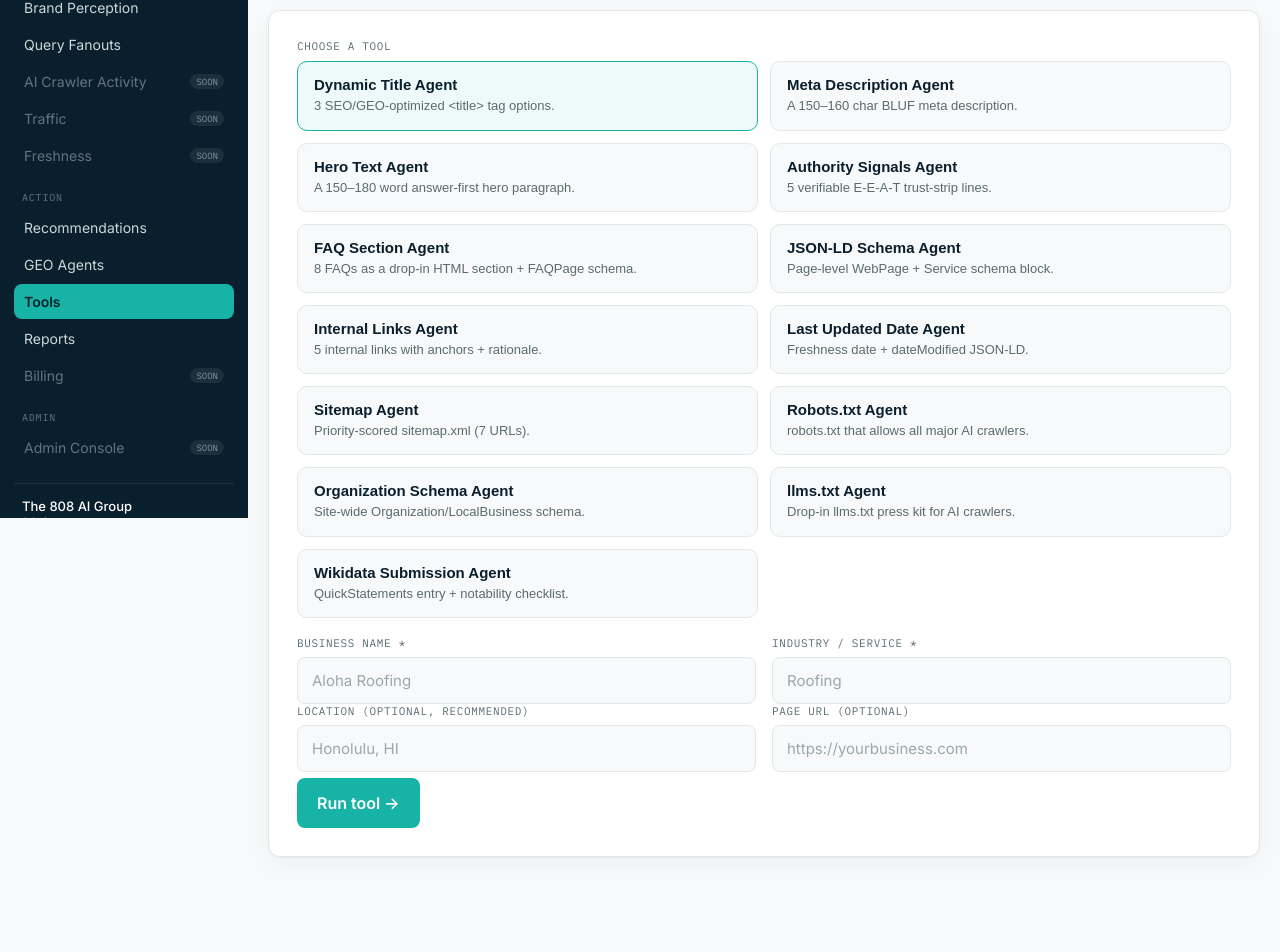
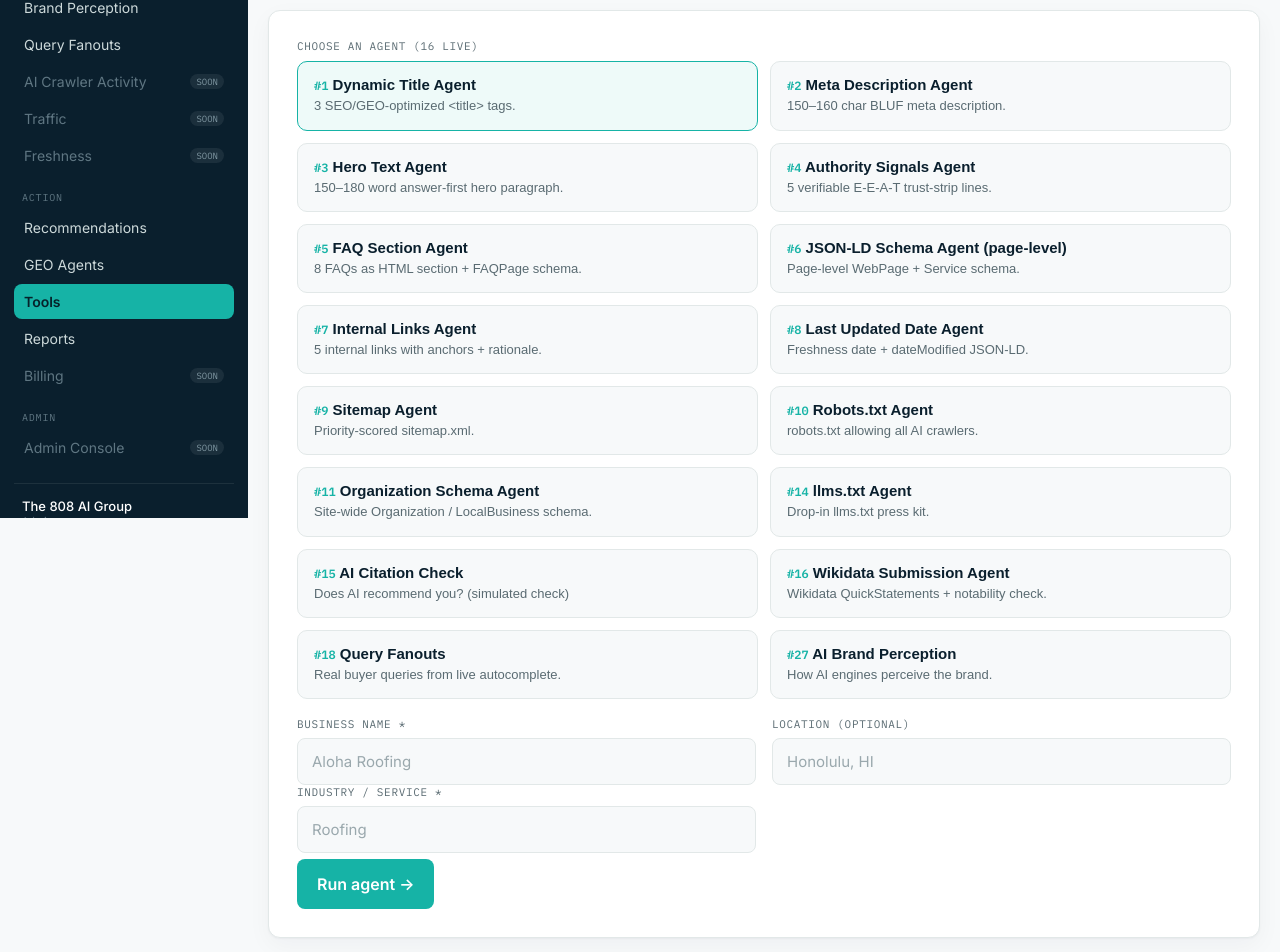
Before and after one commit to the808aigroup-debug/GEO-Tracker-Pro-Ai, a Next.js app in the folder geotrackerpro-app/: page /tools in a window 1280 px wide. Shown: the part 282-1234 px from the top of the page. Built offline with nearby package versions, Linux system fonts and the light colour scheme; a web font is replaced by a local one.

Commit message:
Add files via upload

```diff
--- a/geotrackerpro-app/app/globals.css
+++ b/geotrackerpro-app/app/globals.css
@@ -246,6 +246,7 @@ button.cta:disabled { opacity: 0.55; cursor: not-allowed; }
 .tool-card:hover { border-color: var(--seaglass); }
 .tool-card.active { border-color: var(--seaglass); background: rgba(22, 179, 166, 0.07); }
 .tool-name { font-weight: 600; color: var(--pacific); font-size: 15px; }
+.tool-num { font-family: var(--font-mono); font-size: 12px; color: var(--seaglass); font-weight: 600; }
 .tool-blurb { color: var(--muted); font-size: 13px; line-height: 1.4; }
 
 .out-row {
--- a/geotrackerpro-app/app/tools/page.js
+++ b/geotrackerpro-app/app/tools/page.js
@@ -1,148 +1,131 @@
 "use client";
 
 import { useState } from "react";
+import { liveTools } from "../../lib/agents.js";
 
-const TOOLS = [
-  { id: 1, name: "Dynamic Title Agent", blurb: "3 SEO/GEO-optimized <title> tag options.", needs: ["businessName", "industry"] },
-  { id: 2, name: "Meta Description Agent", blurb: "A 150–160 char BLUF meta description.", needs: ["businessName", "industry"] },
-  { id: 3, name: "Hero Text Agent", blurb: "A 150–180 word answer-first hero paragraph.", needs: ["businessName", "industry"] },
-  { id: 4, name: "Authority Signals Agent", blurb: "5 verifiable E-E-A-T trust-strip lines.", needs: ["businessName", "industry"] },
-  { id: 5, name: "FAQ Section Agent", blurb: "8 FAQs as a drop-in HTML section + FAQPage schema.", needs: ["businessName", "industry"] },
-  { id: 6, name: "JSON-LD Schema Agent", blurb: "Page-level WebPage + Service schema block.", needs: ["businessName", "industry", "url"] },
-  { id: 7, name: "Internal Links Agent", blurb: "5 internal links with anchors + rationale.", needs: ["businessName", "industry", "url"] },
-  { id: 8, name: "Last Updated Date Agent", blurb: "Freshness date + dateModified JSON-LD.", needs: ["url"] },
-  { id: 9, name: "Sitemap Agent", blurb: "Priority-scored sitemap.xml (7 URLs).", needs: ["url"] },
-  { id: 10, name: "Robots.txt Agent", blurb: "robots.txt that allows all major AI crawlers.", needs: ["url"] },
-  { id: 11, name: "Organization Schema Agent", blurb: "Site-wide Organization/LocalBusiness schema.", needs: ["businessName", "industry", "url"] },
-  { id: 14, name: "llms.txt Agent", blurb: "Drop-in llms.txt press kit for AI crawlers.", needs: ["businessName", "industry", "url"] },
-  { id: 16, name: "Wikidata Submission Agent", blurb: "QuickStatements entry + notability checklist.", needs: ["businessName", "industry"] },
-];
+// Tool list is derived from the registry — every live numbered agent shows up
+// here automatically, numbered. No manual syncing.
+const BLURBS = {
+  1: "3 SEO/GEO-optimized <title> tags.",
+  2: "150–160 char BLUF meta description.",
+  3: "150–180 word answer-first hero paragraph.",
+  4: "5 verifiable E-E-A-T trust-strip lines.",
+  5: "8 FAQs as HTML section + FAQPage schema.",
+  6: "Page-level WebPage + Service schema.",
+  7: "5 internal links with anchors + rationale.",
+  8: "Freshness date + dateModified JSON-LD.",
+  9: "Priority-scored sitemap.xml.",
+  10: "robots.txt allowing all AI crawlers.",
+  11: "Site-wide Organization / LocalBusiness schema.",
+  14: "Drop-in llms.txt press kit.",
+  15: "Does AI recommend you? (simulated check)",
+  16: "Wikidata QuickStatements + notability check.",
+  18: "Real buyer queries from live autocomplete.",
+  27: "How AI engines perceive the brand.",
+};
 
-const FIELD_LABELS = { businessName: "Business name", industry: "Industry / service", url: "Page URL" };
+const TOOLS = liveTools()
+  .map((a) => ({
+    id: a.id,
+    name: a.name,
+    blurb: BLURBS[a.id] || "",
+    needs: (a.inputs || []).filter((f) => f !== "location"),
+    fields: [...new Set([...(a.inputs || []), ...(a.extraInputs || [])])],
+  }))
+  .sort((x, y) => x.id - y.id);
+
+const FIELD_LABELS = {
+  businessName: "Business name",
+  industry: "Industry / service",
+  location: "Location",
+  url: "Page URL",
+  yearFounded: "Year founded",
+  founders: "Founder / CEO",
+  notability: "Notability evidence",
+};
+const PLACEHOLDERS = {
+  businessName: "Aloha Roofing",
+  industry: "Roofing",
+  location: "Honolulu, HI",
+  url: "https://yourbusiness.com",
+  yearFounded: "2010",
+  founders: "Jane Doe",
+  notability: "Press, awards, license #, review count",
+};
+
+function chunk(arr, n) {
+  const out = [];
+  for (let i = 0; i < arr.length; i += n) out.push(arr.slice(i, i + n));
+  return out;
+}
 
 function CopyBtn({ text }) {
   const [done, setDone] = useState(false);
   return (
-    <button
-      className="copybtn"
-      onClick={() => {
-        navigator.clipboard.writeText(text);
-        setDone(true);
-        setTimeout(() => setDone(false), 1500);
-      }}
-    >
+    <button className="copybtn" onClick={() => { navigator.clipboard.writeText(text); setDone(true); setTimeout(() => setDone(false), 1500); }}>
       {done ? "Copied ✓" : "Copy"}
     </button>
   );
 }
 
 export default function Tools() {
-  const [agentId, setAgentId] = useState(1);
+  const [agentId, setAgentId] = useState(TOOLS[0]?.id || 1);
   const [form, setForm] = useState({ businessName: "", location: "", industry: "", url: "", yearFounded: "", founders: "", notability: "" });
   const [loading, setLoading] = useState(false);
   const [out, setOut] = useState(null);
   const [error, setError] = useState("");
 
   const update = (k) => (e) => setForm({ ...form, [k]: e.target.value });
-
-  const currentTool = TOOLS.find((t) => t.id === agentId) || TOOLS[0];
+  const current = TOOLS.find((t) => t.id === agentId) || TOOLS[0];
+  const required = current.needs;
 
   async function run() {
-    setError("");
-    setOut(null);
-    const missing = (currentTool.needs || []).filter((f) => !form[f]);
-    if (missing.length) {
-      setError(`Required for this tool: ${missing.map((m) => FIELD_LABELS[m] || m).join(", ")}.`);
-      return;
-    }
+    setError(""); setOut(null);
+    const missing = required.filter((f) => !form[f]);
+    if (missing.length) { setError(`Required for this tool: ${missing.map((m) => FIELD_LABELS[m] || m).join(", ")}.`); return; }
     setLoading(true);
     try {
-      const res = await fetch("/api/agent", {
-        method: "POST",
-        headers: { "Content-Type": "application/json" },
-        body: JSON.stringify({ agentId, inputs: form }),
-      });
+      const res = await fetch("/api/agent", { method: "POST", headers: { "Content-Type": "application/json" }, body: JSON.stringify({ agentId, inputs: form }) });
       const data = await res.json();
-      if (!res.ok) {
-        setError(data.error || "Something went wrong.");
-      } else {
-        setOut(data);
-      }
-    } catch {
-      setError("Network error — please try again.");
-    }
+      if (!res.ok) setError(data.error || "Something went wrong.");
+      else setOut(data);
+    } catch { setError("Network error — please try again."); }
     setLoading(false);
   }
 
   return (
     <div className="wrap">
       <div className="hero" style={{ paddingBottom: 8 }}>
-        <span className="badge">808 AI Group · Starter Tools</span>
-        <h1 style={{ fontSize: 38 }}>GEO Starter Tools</h1>
-        <p className="sub">
-          Quick, AI-powered fixes for the highest-leverage page signals. Pick a tool,
-          drop in your business details, get copy-paste-ready output.
-        </p>
+        <span className="badge">808 AI Group · Tools</span>
+        <h1 style={{ fontSize: 38 }}>GEO Agent Tools</h1>
+        <p className="sub">Run any live agent. Pick one, enter the business details, get copy-paste-ready output.</p>
       </div>
 
       <div className="card">
-        <label>Choose a tool</label>
+        <label>Choose an agent ({TOOLS.length} live)</label>
         <div className="tool-grid">
           {TOOLS.map((t) => (
-            <button
-              key={t.id}
-              className={`tool-card ${agentId === t.id ? "active" : ""}`}
-              onClick={() => { setAgentId(t.id); setOut(null); setError(""); }}
-            >
-              <span className="tool-name">{t.name}</span>
+            <button key={t.id} className={`tool-card ${agentId === t.id ? "active" : ""}`} onClick={() => { setAgentId(t.id); setOut(null); setError(""); }}>
+              <span className="tool-name"><span className="tool-num">#{t.id}</span> {t.name}</span>
               <span className="tool-blurb">{t.blurb}</span>
             </button>
           ))}
         </div>
 
-        <div className="row" style={{ marginTop: 18 }}>
-          <div>
-            <label>Business name {currentTool.needs.includes("businessName") ? "*" : ""}</label>
-            <input placeholder="Aloha Roofing" value={form.businessName} onChange={update("businessName")} />
+        <div style={{ marginTop: 18 }}>
+          {chunk(current.fields, 2).map((pair, ri) => (
+            <div className="row" key={ri}>
+              {pair.map((f) => (
+                <div key={f}>
+                  <label>{FIELD_LABELS[f]} {required.includes(f) ? "*" : "(optional)"}</label>
+                  <input value={form[f]} onChange={update(f)} placeholder={PLACEHOLDERS[f] || FIELD_LABELS[f]} />
                 </div>
-          <div>
-            <label>Industry / service {currentTool.needs.includes("industry") ? "*" : ""}</label>
-            <input placeholder="Roofing" value={form.industry} onChange={update("industry")} />
+              ))}
             </div>
-        </div>
-        <div className="row">
-          <div>
-            <label>Location {currentTool.needs.includes("location") ? "*" : "(optional, recommended)"}</label>
-            <input placeholder="Honolulu, HI" value={form.location} onChange={update("location")} />
-          </div>
-          <div>
-            <label>Page URL {currentTool.needs.includes("url") ? "*" : "(optional)"}</label>
-            <input placeholder="https://yourbusiness.com" value={form.url} onChange={update("url")} />
-          </div>
+          ))}
         </div>
 
-        {agentId === 16 && (
-          <>
-            <div className="row">
-              <div>
-                <label>Year founded (optional)</label>
-                <input placeholder="2010" value={form.yearFounded} onChange={update("yearFounded")} />
-              </div>
-              <div>
-                <label>Founder / CEO (optional)</label>
-                <input placeholder="Jane Doe" value={form.founders} onChange={update("founders")} />
-              </div>
-            </div>
-            <div>
-              <label>Notability evidence (optional)</label>
-              <input placeholder="Press mentions, awards, license #, BBB rating, review count" value={form.notability} onChange={update("notability")} />
-            </div>
-          </>
-        )}
-
-        <button className="cta" onClick={run} disabled={loading}>
-          {loading ? "Working…" : "Run tool →"}
-        </button>
+        <button className="cta" onClick={run} disabled={loading}>{loading ? "Working…" : "Run agent →"}</button>
         {error && <p className="err" style={{ marginTop: 10 }}>{error}</p>}
       </div>
 
@@ -152,156 +135,129 @@ export default function Tools() {
 }
 
 function Output({ out }) {
+  const r = out.result;
   return (
     <div className="card">
-      <div className="section-title" style={{ margin: "0 0 14px" }}>{out.name} — output</div>
+      <div className="section-title" style={{ margin: "0 0 14px" }}>#{out.agentId} {out.name} — output</div>
 
-      {out.outputType === "title-list" &&
-        out.result.map((t, i) => (
+      {out.outputType === "title-list" && out.result.map((t, i) => (
         <div className="out-row" key={i}>
-            <div>
-              <div className="out-text">{t.text}</div>
-              <div className="weight-tag">{t.chars} characters {t.chars >= 50 && t.chars <= 60 ? "✓" : "(aim for 50–60)"}</div>
-            </div>
+          <div><div className="out-text">{t.text}</div><div className="weight-tag">{t.chars} characters {t.chars >= 50 && t.chars <= 60 ? "✓" : "(aim 50–60)"}</div></div>
           <CopyBtn text={t.text} />
         </div>
       ))}
 
-      {out.outputType === "string-list" &&
-        out.result.items.map((t, i) => (
-          <div className="out-row" key={i}>
-            <div className="out-text">{t}</div>
-            <CopyBtn text={t} />
-          </div>
+      {out.outputType === "string-list" && out.result.items.map((t, i) => (
+        <div className="out-row" key={i}><div className="out-text">{t}</div><CopyBtn text={t} /></div>
       ))}
 
-      {(out.outputType === "code-schema" || out.outputType === "org-schema") && (
+      {out.outputType === "query-list" && (
         <>
-          <div className="weight-tag" style={{ marginBottom: 8 }}>Paste this block inside &lt;head&gt;.</div>
-          <div className="out-row">
-            <pre className="code">{out.result.jsonld}</pre>
-            <CopyBtn text={out.result.jsonld} />
+          {r.source && <div className="weight-tag" style={{ marginBottom: 10 }}>Source: {r.source}</div>}
+          {r.items.map((it, i) => {
+            const q = typeof it === "string" ? it : it.query;
+            const intent = typeof it === "object" ? it.intent : "";
+            const target = typeof it === "object" ? it.target : "";
+            return (
+              <div key={i} style={{ padding: "8px 0", borderTop: i ? "1px solid var(--border)" : "none", display: "flex", justifyContent: "space-between", gap: 12, alignItems: "center" }}>
+                <span className="factor-find" style={{ margin: 0 }}>{i + 1}. {q}</span>
+                <span style={{ display: "flex", gap: 6, flexShrink: 0 }}>
+                  {intent && <span className="weight-tag" style={{ background: "var(--bg-soft)", padding: "2px 8px", borderRadius: 999 }}>{intent}</span>}
+                  {target && <span className="weight-tag" style={{ background: "rgba(22,179,166,0.1)", padding: "2px 8px", borderRadius: 999 }}>{target}</span>}
+                </span>
               </div>
+            );
+          })}
         </>
       )}
 
-      {out.outputType === "code-robots" && (
+      {out.outputType === "brand-perception" && (
         <>
-          <div className="weight-tag" style={{ marginBottom: 8 }}>Save this as <code>/robots.txt</code> at your site root.</div>
-          <div className="out-row">
-            <pre className="code">{out.result.text}</pre>
-            <CopyBtn text={out.result.text} />
+          <p className="exec" style={{ marginTop: 0 }}>{r.knows}</p>
+          <div style={{ display: "flex", gap: 10, flexWrap: "wrap", margin: "10px 0" }}>
+            <span className="score-chip" style={{ background: "#0F3D4A" }}>Sentiment: {r.sentiment}</span>
+            <span className="score-chip" style={{ background: "#5A6B72" }}>Confidence: {r.confidence}</span>
           </div>
+          <div className="section-title" style={{ fontSize: 16, margin: "14px 0 6px" }}>Top gaps</div>
+          <ul style={{ margin: 0, paddingLeft: 18 }}>{(r.gaps || []).map((g, i) => <li key={i} className="factor-find" style={{ marginBottom: 4 }}>{g}</li>)}</ul>
+          <div className="section-title" style={{ fontSize: 16, margin: "14px 0 6px" }}>Highest-impact fix</div>
+          <p className="factor-find" style={{ margin: 0 }}>{r.top_action}</p>
         </>
       )}
 
-      {out.outputType === "code-llms" && (
+      {out.outputType === "citation-check" && (
         <>
-          <div className="weight-tag" style={{ marginBottom: 8 }}>Save this as <code>/llms.txt</code> at your site root.</div>
-          <div className="out-row">
-            <pre className="code">{out.result.text}</pre>
-            <CopyBtn text={out.result.text} />
+          <div className="weight-tag" style={{ marginBottom: 10 }}>Simulated estimate of how AI assistants answer buying-intent queries.</div>
+          <p className="exec" style={{ marginTop: 0 }}>
+            <span className="score-chip" style={{ background: r.cited ? "#138C82" : "#C2533B", marginRight: 8 }}>{r.cited ? "Cited" : "Not cited"}</span>{r.overall}
+          </p>
+          {(r.checks || []).map((c, i) => (
+            <div className="factor" key={i}>
+              <div className="factor-head">
+                <span className="factor-name">“{c.query}”</span>
+                <span className="score-chip" style={{ background: c.would_cite_business ? "#138C82" : "#C2533B" }}>{c.would_cite_business ? "Names you" : "Doesn't name you"}</span>
               </div>
-        </>
-      )}
-
-      {out.outputType === "wikidata" && (
-        <>
-          <div className="weight-tag" style={{ marginBottom: 8 }}>Paste into quickstatements.toolforge.org (replace placeholder Q-IDs first).</div>
-          <div className="out-row">
-            <pre className="code">{out.result.quickstatements}</pre>
-            <CopyBtn text={out.result.quickstatements} />
-          </div>
-          <div className="section-title" style={{ fontSize: 16, margin: "16px 0 6px" }}>Notability self-check</div>
-          {out.result.checklist.map((q, i) => (
-            <div className="factor-find" key={i} style={{ padding: "3px 0" }}>☐ {q}</div>
-          ))}
-          <div className="section-title" style={{ fontSize: 16, margin: "16px 0 6px" }}>Submission steps</div>
-          {out.result.guide.map((g, i) => (
-            <div className="factor-find" key={i} style={{ padding: "3px 0" }}>{i + 1}. {g}</div>
-          ))}
-        </>
-      )}
-
-      {out.outputType === "links" && (
-        <>
-          <div className="weight-tag" style={{ marginBottom: 8 }}>Drop at least 2 of these into your page body.</div>
-          {out.result.links.map((l, i) => (
-            <div className="out-row" key={i}>
-              <div>
-                <pre className="code" style={{ marginBottom: 6 }}>{l.html}</pre>
-                <div className="weight-tag">{l.reason}</div>
-              </div>
-              <CopyBtn text={l.html} />
+              <div className="factor-find" style={{ marginTop: 6 }}>AI names instead: {c.names_instead}</div>
             </div>
           ))}
         </>
       )}
 
+      {(out.outputType === "code-schema" || out.outputType === "org-schema") && (
+        <><div className="weight-tag" style={{ marginBottom: 8 }}>Paste this block inside &lt;head&gt;.</div>
+          <div className="out-row"><pre className="code">{r.jsonld}</pre><CopyBtn text={r.jsonld} /></div></>
+      )}
+
+      {out.outputType === "code-robots" && (
+        <><div className="weight-tag" style={{ marginBottom: 8 }}>Save as <code>/robots.txt</code> at your site root.</div>
+          <div className="out-row"><pre className="code">{r.text}</pre><CopyBtn text={r.text} /></div></>
+      )}
+
+      {out.outputType === "code-llms" && (
+        <><div className="weight-tag" style={{ marginBottom: 8 }}>Save as <code>/llms.txt</code> at your site root.</div>
+          <div className="out-row"><pre className="code">{r.text}</pre><CopyBtn text={r.text} /></div></>
+      )}
+
       {out.outputType === "code-sitemap" && (
-        <>
-          <div className="weight-tag" style={{ marginBottom: 8 }}>Save this as <code>/sitemap.xml</code> at your site root.</div>
-          <div className="out-row">
-            <pre className="code">{out.result.xml}</pre>
-            <CopyBtn text={out.result.xml} />
-          </div>
-        </>
+        <><div className="weight-tag" style={{ marginBottom: 8 }}>Save as <code>/sitemap.xml</code> at your site root.</div>
+          <div className="out-row"><pre className="code">{r.xml}</pre><CopyBtn text={r.xml} /></div></>
+      )}
+
+      {out.outputType === "links" && (
+        <><div className="weight-tag" style={{ marginBottom: 8 }}>Drop at least 2 of these into your page body.</div>
+          {r.links.map((l, i) => (
+            <div className="out-row" key={i}><div><pre className="code" style={{ marginBottom: 6 }}>{l.html}</pre><div className="weight-tag">{l.reason}</div></div><CopyBtn text={l.html} /></div>
+          ))}</>
+      )}
+
+      {out.outputType === "wikidata" && (
+        <><div className="weight-tag" style={{ marginBottom: 8 }}>Paste into quickstatements.toolforge.org (replace placeholder Q-IDs first).</div>
+          <div className="out-row"><pre className="code">{r.quickstatements}</pre><CopyBtn text={r.quickstatements} /></div>
+          <div className="section-title" style={{ fontSize: 16, margin: "16px 0 6px" }}>Notability self-check</div>
+          {r.checklist.map((q, i) => <div className="factor-find" key={i} style={{ padding: "3px 0" }}>☐ {q}</div>)}
+          <div className="section-title" style={{ fontSize: 16, margin: "16px 0 6px" }}>Submission steps</div>
+          {r.guide.map((g, i) => <div className="factor-find" key={i} style={{ padding: "3px 0" }}>{i + 1}. {g}</div>)}</>
       )}
 
       {out.outputType === "text-meta" && (
-        <div className="out-row">
-          <div>
-            <div className="out-text">{out.result.text}</div>
-            <div className="weight-tag">{out.result.chars} characters {out.result.chars >= 150 && out.result.chars <= 160 ? "✓" : "(aim for 150–160)"}</div>
-          </div>
-          <CopyBtn text={out.result.text} />
-        </div>
+        <div className="out-row"><div><div className="out-text">{r.text}</div><div className="weight-tag">{r.chars} characters {r.chars >= 150 && r.chars <= 160 ? "✓" : "(aim 150–160)"}</div></div><CopyBtn text={r.text} /></div>
       )}
 
       {out.outputType === "text-hero" && (
-        <div className="out-row">
-          <div>
-            <div className="out-text" style={{ lineHeight: 1.6 }}>{out.result.text}</div>
-            <div className="weight-tag">{out.result.words} words {out.result.words >= 150 && out.result.words <= 180 ? "✓" : "(aim for 150–180)"}</div>
-          </div>
-          <CopyBtn text={out.result.text} />
-        </div>
+        <div className="out-row"><div><div className="out-text" style={{ lineHeight: 1.6 }}>{r.text}</div><div className="weight-tag">{r.words} words {r.words >= 150 && r.words <= 180 ? "✓" : "(aim 150–180)"}</div></div><CopyBtn text={r.text} /></div>
       )}
 
       {out.outputType === "faq" && (
-        <>
-          <div className="weight-tag" style={{ marginBottom: 10 }}>
-            {out.result.faqs.length} FAQs generated. Paste the HTML block above your footer, and the JSON-LD inside &lt;head&gt;.
-          </div>
-          {out.result.faqs.map((f, i) => (
-            <div className="factor" key={i}>
-              <div className="factor-name">{f.q}</div>
-              <div className="factor-find" style={{ marginTop: 4 }}>{f.a}</div>
-            </div>
-          ))}
-          <div className="out-row" style={{ marginTop: 14 }}>
-            <pre className="code">{out.result.html}</pre>
-            <CopyBtn text={out.result.html} />
-          </div>
-          <div className="out-row">
-            <pre className="code">{out.result.jsonld}</pre>
-            <CopyBtn text={out.result.jsonld} />
-          </div>
-        </>
+        <><div className="weight-tag" style={{ marginBottom: 10 }}>{r.faqs.length} FAQs. Paste the HTML above your footer, the JSON-LD inside &lt;head&gt;.</div>
+          {r.faqs.map((f, i) => (<div className="factor" key={i}><div className="factor-name">{f.q}</div><div className="factor-find" style={{ marginTop: 4 }}>{f.a}</div></div>))}
+          <div className="out-row" style={{ marginTop: 14 }}><pre className="code">{r.html}</pre><CopyBtn text={r.html} /></div>
+          <div className="out-row"><pre className="code">{r.jsonld}</pre><CopyBtn text={r.jsonld} /></div></>
       )}
 
       {out.outputType === "code-freshness" && (
-        <>
-          <div className="weight-tag" style={{ marginBottom: 8 }}>Stamped {out.result.date}. Paste the first line where you want the date visible, and the script block before &lt;/head&gt;.</div>
-          <div className="out-row">
-            <pre className="code">{out.result.html}</pre>
-            <CopyBtn text={out.result.html} />
-          </div>
-          <div className="out-row">
-            <pre className="code">{out.result.jsonld}</pre>
-            <CopyBtn text={out.result.jsonld} />
-          </div>
-        </>
+        <><div className="weight-tag" style={{ marginBottom: 8 }}>Stamped {r.date}. Paste the line where you want the date, and the script block before &lt;/head&gt;.</div>
+          <div className="out-row"><pre className="code">{r.html}</pre><CopyBtn text={r.html} /></div>
+          <div className="out-row"><pre className="code">{r.jsonld}</pre><CopyBtn text={r.jsonld} /></div></>
       )}
     </div>
   );
```
Lines whose indentation alone changed are shown as unchanged.
